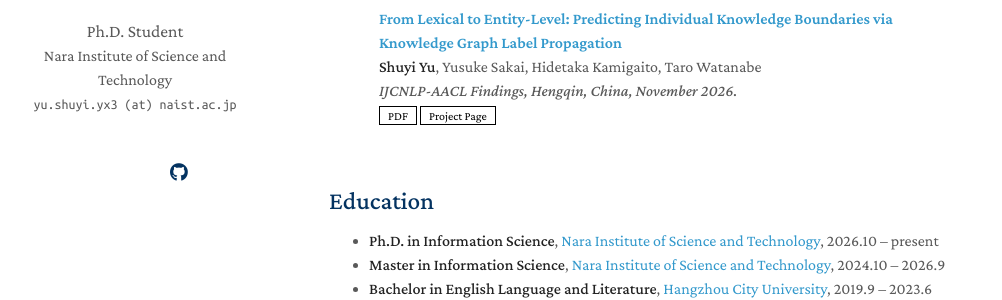
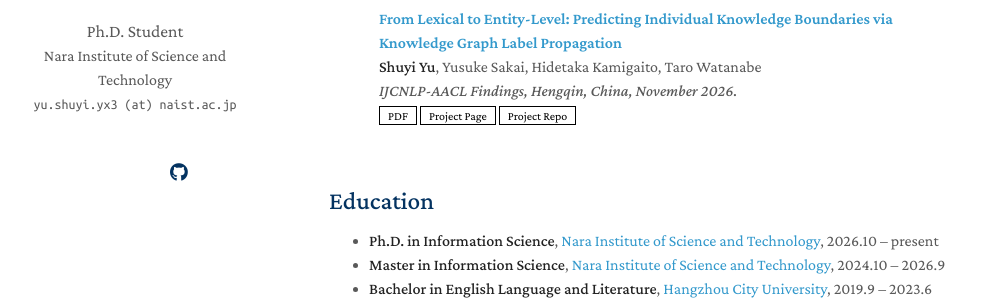
Before and after one commit to yyushuyui/yyushuyui.github.io, a Jekyll site: the page built from index.md, in a window 1280 px wide and 900 px high, scrolled down 1261 px. Shown: the part 278-578 px from the top of the window, without its empty margins (141-1143 px from the left). Built offline with Jekyll 4.4.1, drawn with Linux system fonts in a browser that asks for light colours; a style sheet for code colours, icons or effects is not loaded; our own code applies the rules of GitHub Pages for plain Markdown files.

Commit message:
Add Project Repo button and update CV repository URL

```diff
--- a/_data/publications.yml
+++ b/_data/publications.yml
@@ -12,3 +12,4 @@ main:
     conference: IJCNLP-AACL Findings, Hengqin, China, November 2026.
     pdf: https://aclanthology.org/2026.findings-aacl.87/
     page: https://github.com/yyushuyui/entity-familiarity-prediction
+    repo: https://github.com/yyushuyui/entity-familiarity-prediction
--- a/_includes/publications.md
+++ b/_includes/publications.md
@@ -30,6 +30,9 @@
       {% if link.page %}
       <a href="{{ link.page }}" class="btn btn-sm z-depth-0" role="button" target="_blank" style="font-size:12px;">Project Page</a>
       {% endif %}
+      {% if link.repo %}
+      <a href="{{ link.repo }}" class="btn btn-sm z-depth-0" role="button" target="_blank" rel="noopener noreferrer" style="font-size:12px;">Project Repo</a>
+      {% endif %}
       {% if link.bibtex %}
       <a href="{{ link.bibtex }}" class="btn btn-sm z-depth-0" role="button" target="_blank" style="font-size:12px;">BibTex</a>
       {% endif %}
```
Also changed, not shown: 1 other file.
